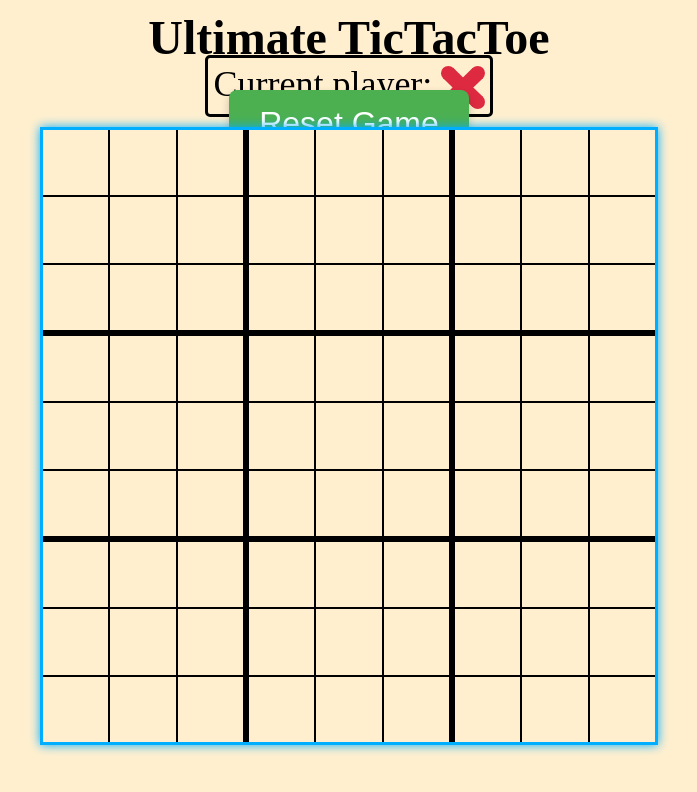
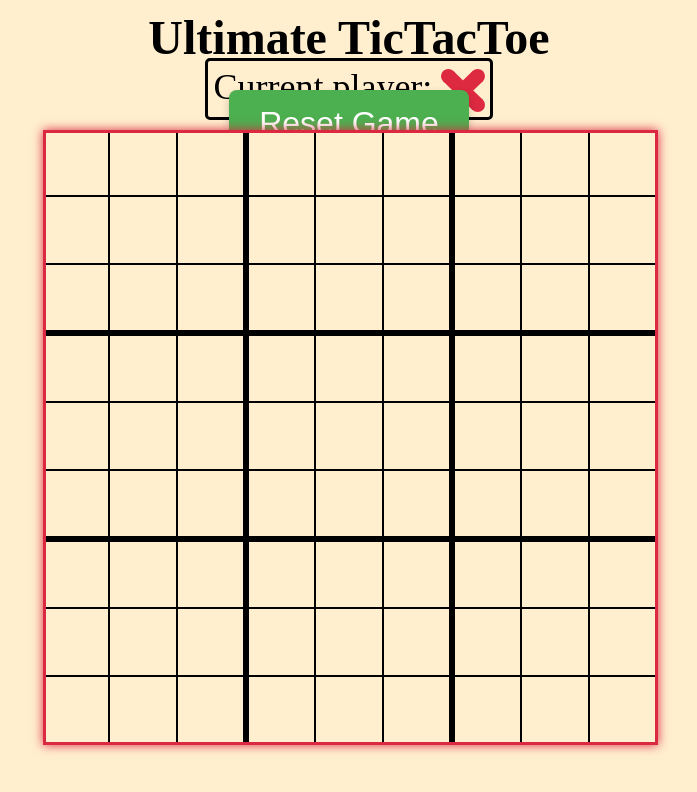
Before and after one commit to ArjunSahlot/ultimate_tictactoe, a plain HTML site: page src/index.html in a window 1280 px wide. Both pictures are taken after a click on the button "Start Game". Shown: the whole page, without its empty margins (291-988 px from the left). Drawn offline with Linux system fonts and the light colour scheme.

Commit message:
bouncy bouncy epic animations

```diff
--- a/src/game.js
+++ b/src/game.js
@@ -6,17 +6,24 @@ let turn = () => {
 };
 
 let moveGrid = (grid) => {
-	const big = document.getElementsByClassName("big")[0];
-	if (currGrid === -1) {
-		big.classList.remove("blue-highlight");
+	let newGrid = 0;
+	if (grid === -1) {
+		newGrid = document.getElementsByClassName("big")[0];
 	} else {
-		big.children[currGrid].classList.remove("orange-highlight");
+		newGrid = document.getElementsByClassName("small")[grid];
 	}
-	if (grid === -1) {
-		big.classList.add("blue-highlight");
-	} else {
-		big.children[grid].classList.add("orange-highlight");
-	}
+
+	const rect = newGrid.getBoundingClientRect();
+	const border = document.querySelector(".border");
+
+	border.style.display = "block";
+	border.style.width = `${rect.width - 3}px`;
+	border.style.height = `${rect.height - 3}px`;
+	border.style.top = `${rect.top}px`;
+	border.style.left = `${rect.left}px`;
+	border.style.borderColor = turn() ? "#da2940" : "#00aaff";
+	border.style.boxShadow = turn() ? "0 0 10px #da2940" : "0 0 10px #00aaff";
+
 	currGrid = grid;
 };
 
@@ -67,21 +74,20 @@ document.addEventListener("DOMContentLoaded", function () {
 
 	start.addEventListener("click", () => {
 		clearGrid();
-		moveGrid(-1);
 		moves = -1;
 		updateTurn(true);
 		info.classList.remove("hidden");
 		grid.classList.remove("hidden");
+		moveGrid(-1);
 		document.getElementById("start").innerHTML = "Reset Game";
 	});
 
 	miniGrids.forEach((grid) => {
 		grid.addEventListener("mouseover", () => {
-			if (moves === 0) grid.classList.add("orange-highlight");
-		});
-
-		grid.addEventListener("mouseout", () => {
-			if (moves === 0) grid.classList.remove("orange-highlight");
+			if (moves !== 0) return;
+			const allGrids = Array.from(document.querySelectorAll(".small"));
+			const gridIndex = allGrids.indexOf(grid);
+			moveGrid(gridIndex);
 		});
 	});
 
@@ -111,7 +117,7 @@ document.addEventListener("DOMContentLoaded", function () {
 			cell.querySelector("img").classList.add("cell-animation");
 
 			setTimeout(() => {
-				cell.classList.querySelector("img").remove("cell-animation");
+				cell.querySelector("img").classList.remove("cell-animation");
 			}, 500);
 		});
 	});
--- a/src/index.html
+++ b/src/index.html
@@ -11,7 +11,9 @@
 		<button id="start">Start Game</button>
 		<div id="info" class="hidden">Current player: <img src="assets/x.svg" class="inline" /></div>
 
-		<div class="big hidden blue-highlight">
+		<div class="border hidden"></div>
+
+		<div class="big hidden">
 			<div class="small">
 				<div class="cell"></div>
 				<div class="cell"></div>
@@ -112,6 +114,7 @@
 				<div class="cell"></div>
 			</div>
 		</div>
+
 		<script src="display.js"></script>
 		<script src="game.js"></script>
 	</body>
--- a/src/styles.css
+++ b/src/styles.css
@@ -71,16 +71,19 @@ body {
 	cursor: pointer;
 }
 
-.orange-highlight {
-	position: relative;
+.big,
+.small,
+.cell {
+	z-index: 1;
+}
+
+.border {
+	position: absolute;
 	border: 3px solid #ff9900;
 	box-shadow: 0 0 10px #ff9900;
-}
-
-.blue-highlight {
-	position: relative;
-	border: 3px solid #00aeff;
-	box-shadow: 0 0 10px #00aeff;
+	transition: all 0.5s ease; /* Transition effect */
+	z-index: 10;
+	pointer-events: none;
 }
 
 .cell-highlight {
```
